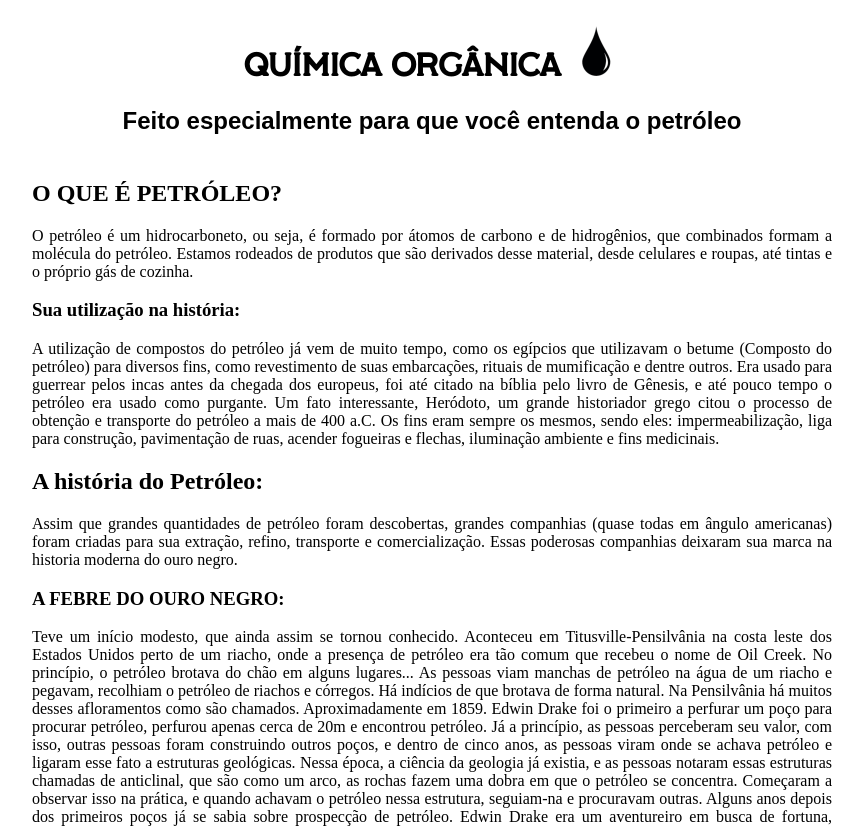
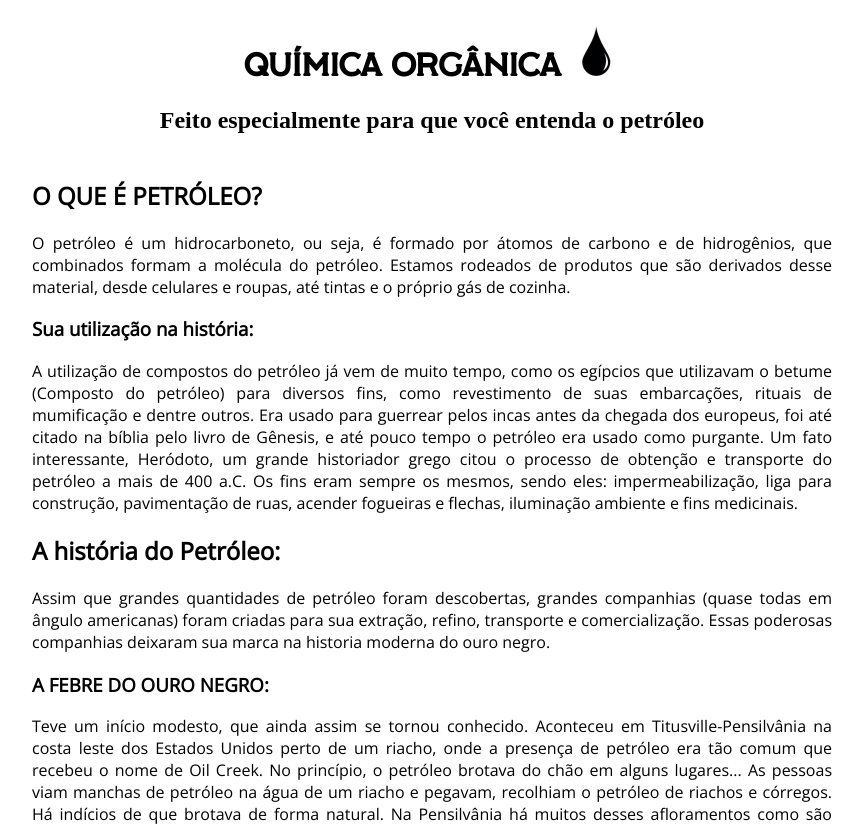
Before and after one commit to MatheusMottaTL/ifrj_trabalho_quimica-organica, a plain HTML site: page index.html in a window 1280 px wide. Shown: the top 826 px of the page, without its empty margins (208-1071 px from the left). Drawn offline with Linux system fonts and the light colour scheme; a web font is replaced by a local one.

Commit message:
Update style.css

```diff
--- a/style.css
+++ b/style.css
@@ -5,6 +5,11 @@
 
 @font-face {
     font-family: 'opensans';
+    src: url('fontes/open-sans/static/OpenSans/OpenSans-Regular.ttf') format('truetype');
+}
+
+@font-face {
+    font-family: opensansvariavel;
     src: url('fontes/open-sans/OpenSans-Italic-VariableFont_wdth\,wght.ttf') format('truetype');
 }
 
@@ -25,7 +30,7 @@ header{
 
 header > h2{
     text-align: center;
-    font-family: Arial, Helvetica, sans-serif;
+    font-family: opensansvariavel;
 }
 
 p{
```
